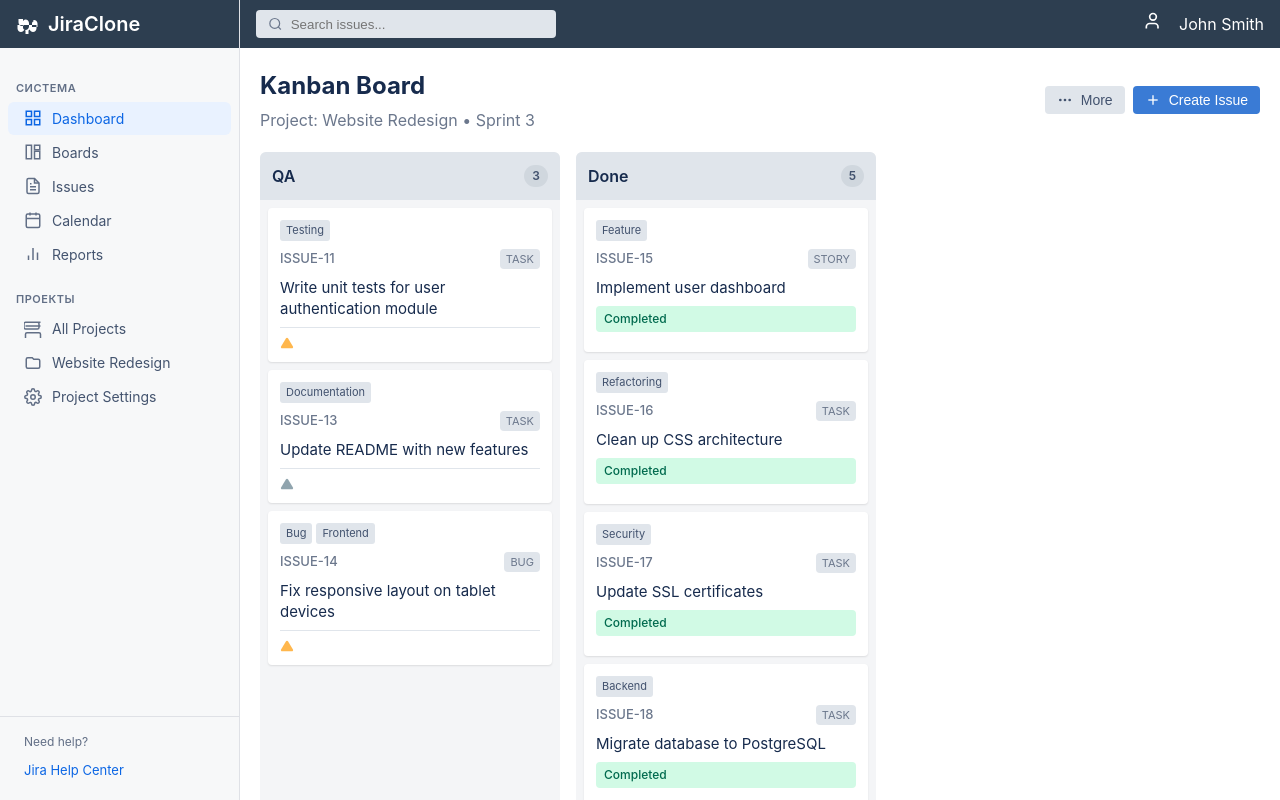
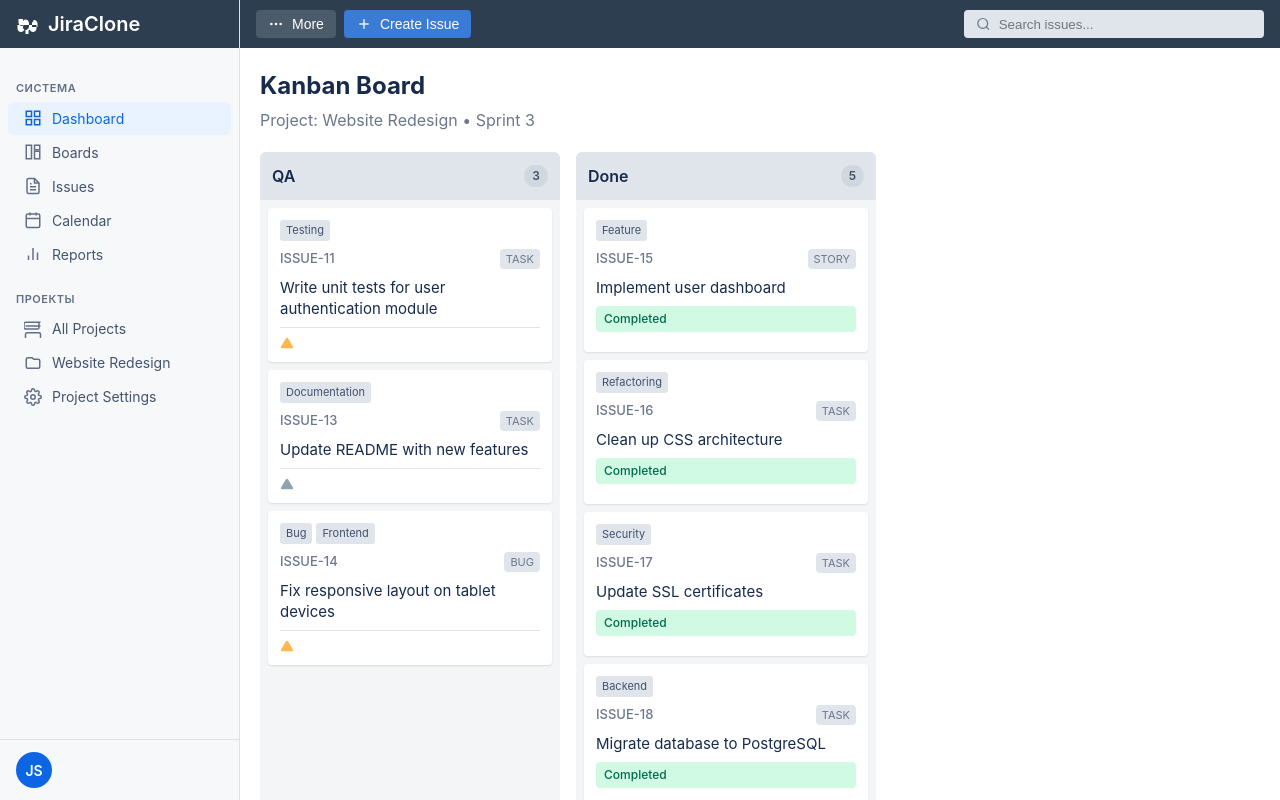
Before and after one commit to kelebek-max/tasks-res, a PHP site: page / in a window 1280 px wide. Run offline with PHP 8.4, Linux system fonts and the light colour scheme.

Commit message:
Move buttons to header, search to right, user avatar circle to sidebar footer
Co-Authored-By: Devin AI <158243242+devin-ai-integration[bot]@users.noreply.github.com>

```diff
--- a/index.html
+++ b/index.html
@@ -9,22 +9,31 @@
 <body>
     <!-- Header -->
     <header>
+        <div class="header-actions">
+            <button class="btn btn-header-secondary">
+                <svg width="16" height="16" viewBox="0 0 24 24" fill="none" stroke="white" stroke-width="2">
+                    <circle cx="12" cy="12" r="1"></circle>
+                    <circle cx="19" cy="12" r="1"></circle>
+                    <circle cx="5" cy="12" r="1"></circle>
+                </svg>
+                More
+            </button>
+
+            <button class="btn btn-header-primary">
+                <svg width="16" height="16" viewBox="0 0 24 24" fill="none" stroke="white" stroke-width="2">
+                    <line x1="12" y1="5" x2="12" y2="19"></line>
+                    <line x1="5" y1="12" x2="19" y2="12"></line>
+                </svg>
+                Create Issue
+            </button>
+        </div>
+
         <div class="search-bar">
             <svg width="16" height="16" viewBox="0 0 24 24" fill="none" stroke="#6b778c" stroke-width="2">
                 <circle cx="11" cy="11" r="8"></circle>
                 <line x1="21" y1="21" x2="16.65" y2="16.65"></line>
             </svg>
             <input type="text" placeholder="Search issues...">
-        </div>
-
-        <div class="user-menu">
-            <div class="user-avatar">
-                <svg width="20" height="20" viewBox="0 0 24 24" fill="none" stroke="white" stroke-width="2">
-                    <path d="M18 21v-2a4 4 0 0 0-4-4H8a4 4 0 0 0-4 4v2"></path>
-                    <circle cx="12" cy="7" r="4"></circle>
-                </svg>
-            </div>
-            <span>John Smith</span>
         </div>
     </header>
 
@@ -137,10 +146,7 @@
             </ul>
 
             <div class="sidebar-footer">
-                <div class="sidebar-help">
-                    <p class="sidebar-help-title">Need help?</p>
-                    <a href="#" class="sidebar-help-link">Jira Help Center</a>
-                </div>
+                <div class="user-avatar-circle" title="John Smith">JS</div>
             </div>
         </aside>
 
@@ -152,24 +158,7 @@
                     <p class="board-subtitle" id="boardSubtitle"></p>
                 </div>
 
-                <div class="board-actions">
-                    <button class="btn btn-secondary">
-                        <svg width="16" height="16" viewBox="0 0 24 24" fill="none" stroke="#42526e" stroke-width="2">
-                            <circle cx="12" cy="12" r="1"></circle>
-                            <circle cx="19" cy="12" r="1"></circle>
-                            <circle cx="5" cy="12" r="1"></circle>
-                        </svg>
-                        More
-                    </button>
 
-                    <button class="btn btn-primary">
-                        <svg width="16" height="16" viewBox="0 0 24 24" fill="none" stroke="white" stroke-width="2">
-                            <line x1="12" y1="5" x2="12" y2="19"></line>
-                            <line x1="5" y1="12" x2="19" y2="12"></line>
-                        </svg>
-                        Create Issue
-                    </button>
-                </div>
             </div>
 
             <div class="board-columns" id="boardColumns"></div>
--- a/styles.css
+++ b/styles.css
@@ -132,14 +132,28 @@ header {
     z-index: 100;
 }
 
-.logo {
-    color: white;
-    font-size: 20px;
-    font-weight: bold;
-    text-decoration: none;
+.header-actions {
     display: flex;
     align-items: center;
     gap: 8px;
+}
+
+.btn-header-secondary {
+    background-color: rgba(255, 255, 255, 0.15);
+    color: white;
+}
+
+.btn-header-secondary:hover {
+    background-color: rgba(255, 255, 255, 0.25);
+}
+
+.btn-header-primary {
+    background-color: #3a7bd5;
+    color: white;
+}
+
+.btn-header-primary:hover {
+    background-color: #2b6bc0;
 }
 
 .search-bar {
@@ -160,11 +174,23 @@ header {
     color: #172b4d;
 }
 
-.user-menu {
+/* User avatar circle */
+.user-avatar-circle {
+    width: 36px;
+    height: 36px;
+    border-radius: 50%;
+    background-color: #0c66e4;
+    color: white;
     display: flex;
     align-items: center;
-    gap: 16px;
-    color: white;
+    justify-content: center;
+    font-size: 14px;
+    font-weight: 600;
+    cursor: pointer;
+}
+
+.user-avatar-circle:hover {
+    background-color: #0952b5;
 }
 
 /* Board layout */
@@ -438,10 +464,7 @@ header {
 .status-in-progress { background-color: #fffbf0; color: #bf7e28; }
 .status-done { background-color: #d1fae5; color: #006a4e; margin-bottom: 8px; }
 
-/* User avatar */
-.user-avatar {
-    cursor: pointer;
-}
+
 
 /* Board subtitle */
 .board-subtitle {
```
